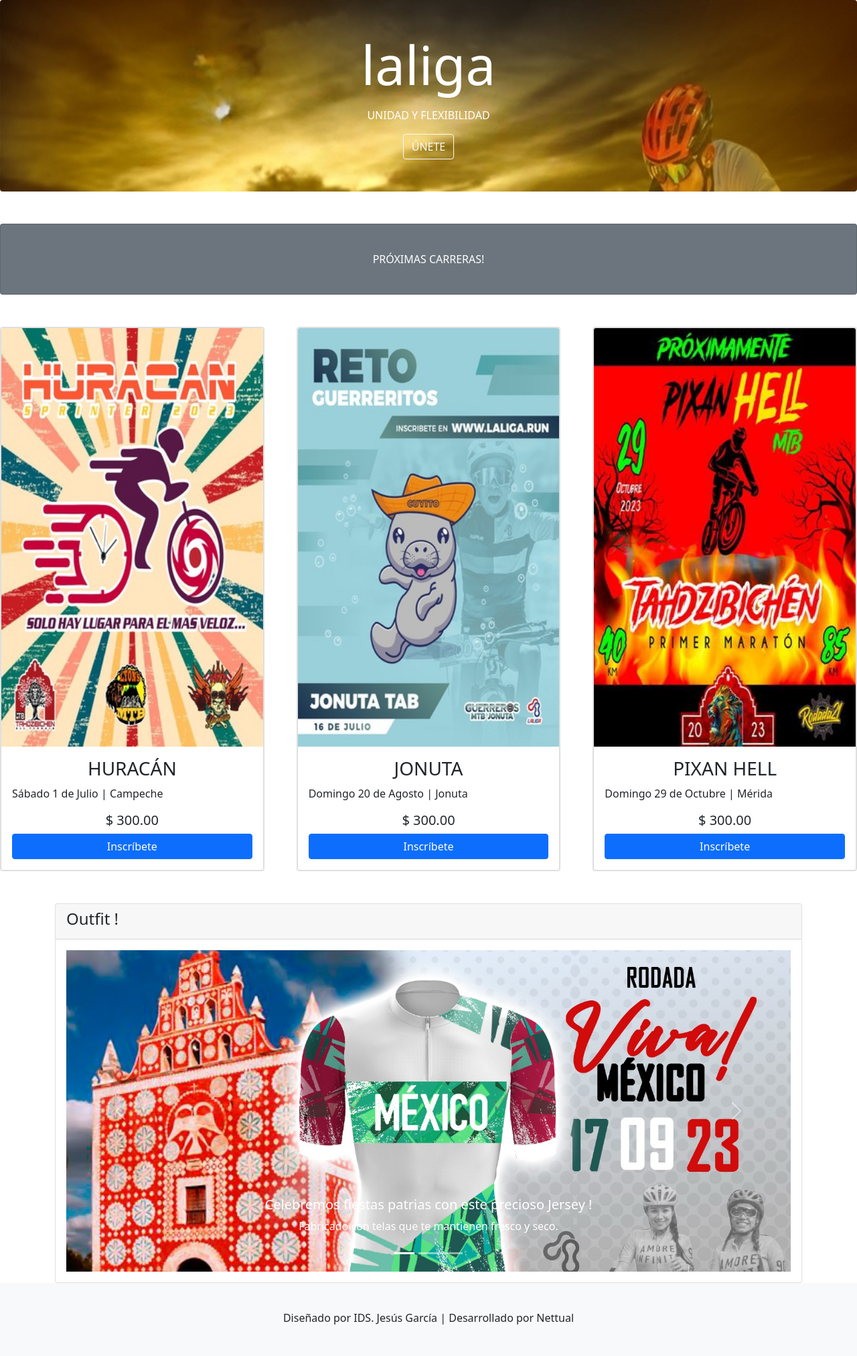
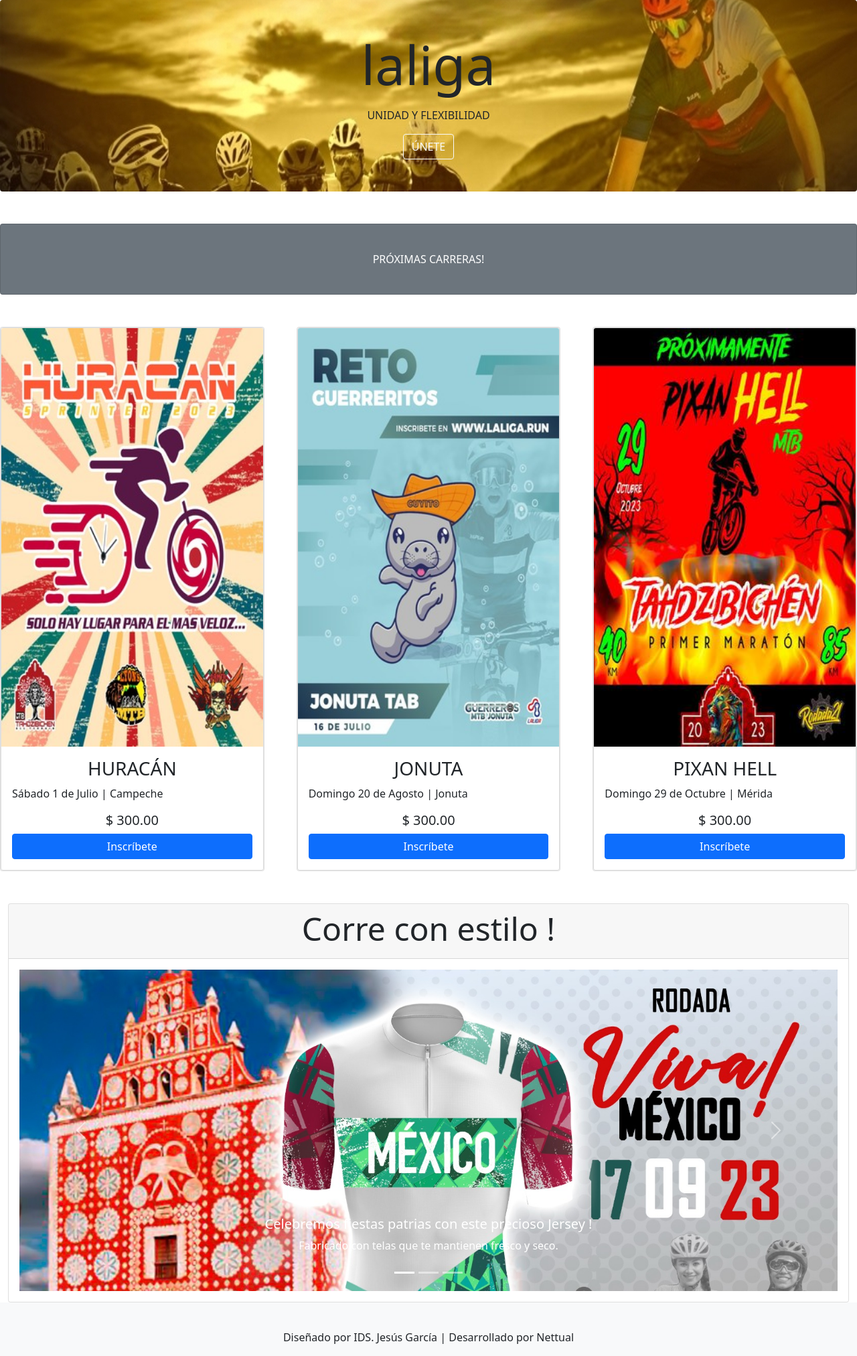
Before and after one commit to Mazter707/https---github.com-Mazter707-virgilio, a PHP site: page / in a window 1280 px wide. Shown: the part 68-2093 px from the top of the page at 67% size. Before the commit the page ends 2046 px from the top, so only its background shows below. Run offline with PHP 8.4, Linux system fonts and the light colour scheme.

Commit message:
Se ajusto background image de portada

```diff
--- /dev/null
+++ b/custom.css
@@ -0,0 +1,6 @@
+.fondo {
+    background-image: url(./assets/img/portada-transformed.jpeg);
+    background-size: 100% auto;
+    background-position: center;
+    background-repeat: no-repeat;
+}
--- a/index.php
+++ b/index.php
@@ -5,11 +5,7 @@
 
 
             <!-- Background image -->
-<div class="bg-image p-5 text-center shadow-1-strong rounded mb-5 text-white"
-  style="
-    background-image: url('https://liga.nettual.com/assets/img/portada-transformed.jpeg');">
-
-
+<div class="container-fluid fondo p-5 text-center shadow-1-strong rounded mb-3 text-dark">
 
       <h1 class="mb-3 h2 display-1">laliga</h1>
 
@@ -76,10 +72,10 @@
 
 <!--Aqui inicia el carrusel -->
 
-<div class="container">
+<div class="container-fluid">
   <div class="card">
     <div class="card-header">
-      <h4>Outfit !</h4>
+      <h4 class="text-center display-5">Corre con estilo !</h4>
     </div>
       <div class= "card-body">
         <div id="carouselExampleCaptions" class="carousel slide" data-bs-ride="carousel">
--- a/layouts/footer.php
+++ b/layouts/footer.php
@@ -1,6 +1,5 @@
 
     <script src="https://cdn.jsdelivr.net/npm/bootstrap@5.0.2/dist/js/bootstrap.bundle.min.js" integrity="sha384-MrcW6ZMFYlzcLA8Nl+NtUVF0sA7MsXsP1UyJoMp4YLEuNSfAP+JcXn/tWtIaxVXM" crossorigin="anonymous"></script>
-
 
   </body>
 
--- a/layouts/header.php
+++ b/layouts/header.php
@@ -8,7 +8,7 @@
     <!-- Bootstrap CSS -->
     <link href="https://cdn.jsdelivr.net/npm/bootstrap@5.0.2/dist/css/bootstrap.min.css" rel="stylesheet" integrity="sha384-EVSTQN3/azprG1Anm3QDgpJLIm9Nao0Yz1ztcQTwFspd3yD65VohhpuuCOmLASjC" crossorigin="anonymous">
     <link rel="stylesheet" href="public/css/mi-carousel.css">
-    <link href="public/css/custom.css" rel="stylesheet">
+    <link href="custom.css" rel="stylesheet">
     <title>laliga | Unidad y Flexibilidad</title>
   </head>
 <body>
--- a/public/css/custom.css
+++ /dev/null
@@ -1,17 +0,0 @@
-.fondo {
-    background-image: url(./assets/img/portada-transformed.jpeg);
-    height: 30vh;
-}
-
-h1 {
-    font-size: 4rem;
-}
-
-@media (max-width: 768px) {
-    .masthead {
-        min-height: 30vh;
-    }
-    h1 {
-        font-size: calc(1.525rem + 3.3vw);
-    }
-}
```
